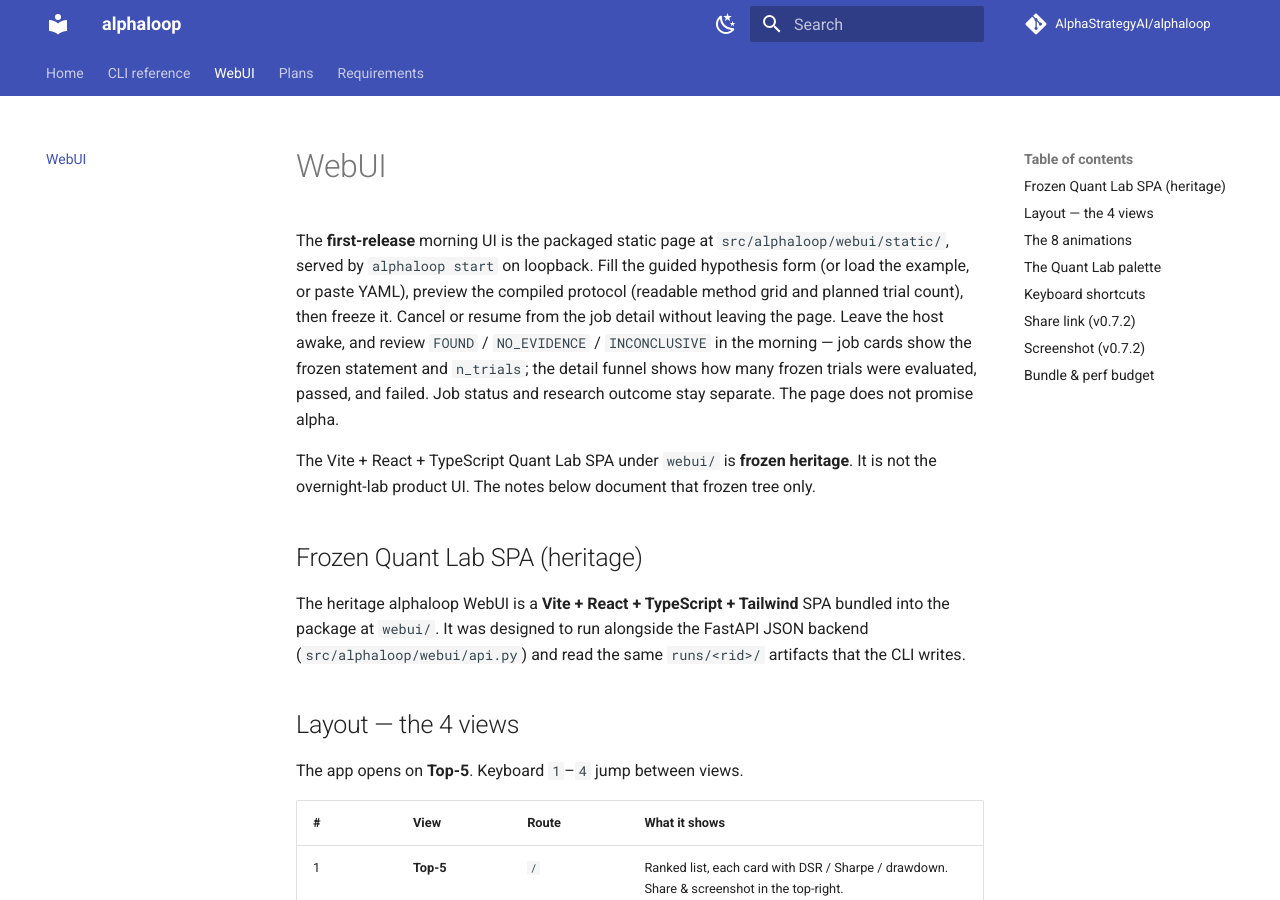
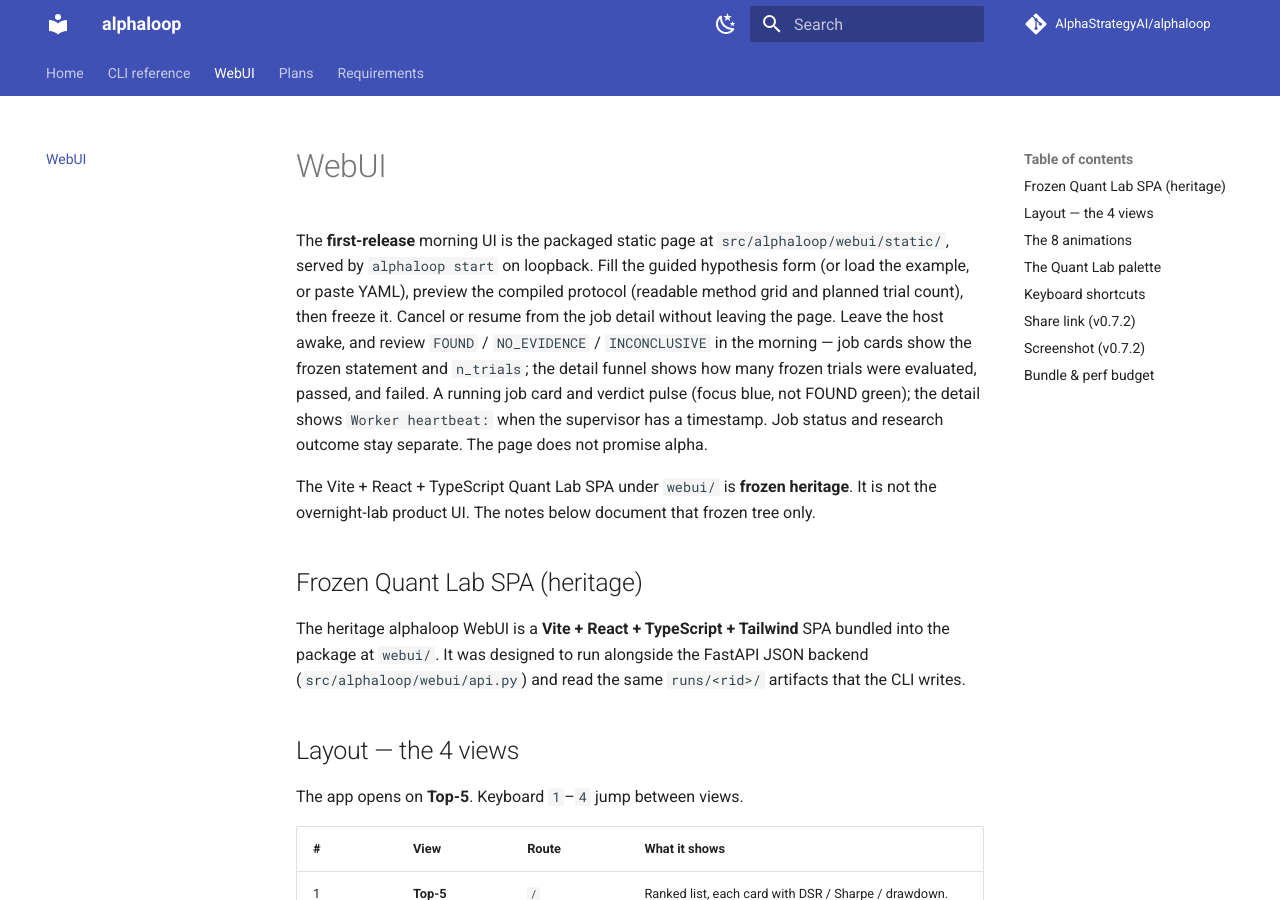
Before and after one commit to AlphaStrategyAI/alphaloop, an MkDocs documentation site: the page built from docs/webui.md, in a window 1280 px wide and 900 px high. Built offline with MkDocs 1.6.1 and Material for MkDocs 9.7.7, drawn with Linux system fonts in a browser that asks for light colours; comment, search, counter and statistics services are not loaded.

Commit message:
feat(webui): show overnight worker liveness on the morning console
Expose heartbeat_at on morning_view. Running cards and the verdict pulse
in focus blue, not FOUND green. Reduced motion disables the animation.

Co-authored-by: PatrickFeng <AlphaStrategyAI@users.noreply.github.com>

```diff
--- a/docs/webui.md
+++ b/docs/webui.md
@@ -8,7 +8,9 @@ count), then freeze it. Cancel or resume from the job detail without
 leaving the page. Leave the host awake, and review `FOUND` /
 `NO_EVIDENCE` / `INCONCLUSIVE` in the morning — job cards show the
 frozen statement and `n_trials`; the detail funnel shows how many
-frozen trials were evaluated, passed, and failed. Job status and
+frozen trials were evaluated, passed, and failed. A running job card
+and verdict pulse (focus blue, not FOUND green); the detail shows
+`Worker heartbeat:` when the supervisor has a timestamp. Job status and
 research outcome stay separate. The page does not promise alpha.
 
 The Vite + React + TypeScript Quant Lab SPA under `webui/` is **frozen
--- a/src/alphaloop/webui/static/app.js
+++ b/src/alphaloop/webui/static/app.js
@@ -605,6 +605,7 @@ async function showJob(runId) {
   const verdict = document.getElementById("verdict");
   const outcome = document.getElementById("outcome");
   verdict.dataset.outcome = job.research_outcome;
+  verdict.dataset.status = job.status;
   outcome.dataset.outcome = job.research_outcome;
   outcome.textContent = job.research_outcome;
   fillOutcomeGloss(job.research_outcome);
@@ -612,6 +613,10 @@ async function showJob(runId) {
   fillNextStep(job);
   fillHandoff(job);
   document.getElementById("job-status").textContent = "Job status: " + job.status;
+  const beat = document.getElementById("worker-heartbeat");
+  beat.textContent = job.heartbeat_at
+    ? "Worker heartbeat: " + job.heartbeat_at
+    : "";
   const statement =
     job.hypothesis && job.hypothesis.statement ? job.hypothesis.statement : "";
   document.getElementById("hypothesis-statement").textContent = statement;
--- a/src/alphaloop/webui/static/index.html
+++ b/src/alphaloop/webui/static/index.html
@@ -127,6 +127,7 @@
             <div id="handoff"></div>
           </div>
           <p id="job-status"></p>
+          <p id="worker-heartbeat"></p>
           <p id="hypothesis-statement"></p>
           <p id="spec-meta"></p>
           <div id="search-progress"></div>
```
Also changed, not shown: src/alphaloop/webui/static/styles.css (+23 -0 lines), 4 other files.
